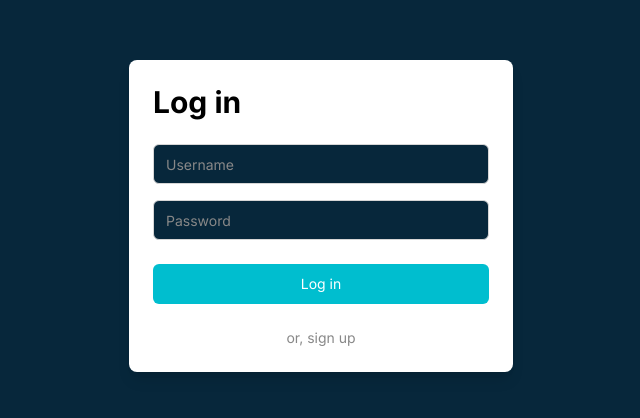
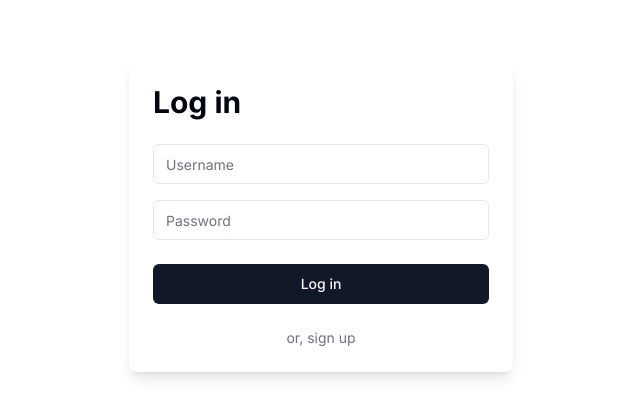
Before and after one commit to SadiqNaizam/mlo-a774-a70b, a React (Vite) app: page / in a window 1280 px wide. Shown: the part 184-602 px from the top of the page, without its empty margins (319-959 px from the left). Built offline with nearby package versions, Linux system fonts and the light colour scheme.

Commit message:
Updated code files: index.css

```diff
--- a/src/index.css
+++ b/src/index.css
@@ -1,4 +1,4 @@
-@import url('https://fonts.googleapis.com/css2?family=Inter:wght@400;700&display=swap');
+@import url('https://fonts.googleapis.com/css2?family=Inter:wght@400;500;600;700&display=swap');
 
 @tailwind base;
 @tailwind components;
@@ -6,47 +6,58 @@
 
 @layer base {
   :root {
-    --background: 203 78.1% 13.1%;
-    --foreground: 0 0% 100%;
-
+    --background: 0 0% 100%;
+    --foreground: 224 71.4% 4.1%;
     --card: 0 0% 100%;
-    --card-foreground: 0 0% 0%;
-
+    --card-foreground: 224 71.4% 4.1%;
     --popover: 0 0% 100%;
-    --popover-foreground: 0 0% 0%;
-
-    --primary: 185 100% 40.6%;
-    --primary-foreground: 0 0% 100%;
-
-    --secondary: 210 40% 96.1%;
-    --secondary-foreground: 222.2 47.4% 11.2%;
-
-    --muted: 210 40% 96.1%;
-    --muted-foreground: 0 0% 53.3%;
-
-    --accent: 185 100% 40.6%;
-    --accent-foreground: 0 0% 100%;
-
+    --popover-foreground: 224 71.4% 4.1%;
+    --primary: 220.9 39.3% 11%;
+    --primary-foreground: 210 20% 98%;
+    --secondary: 220 14.3% 95.9%;
+    --secondary-foreground: 220.9 39.3% 11%;
+    --muted: 220 14.3% 95.9%;
+    --muted-foreground: 220 8.9% 46.1%;
+    --accent: 220 14.3% 95.9%;
+    --accent-foreground: 220.9 39.3% 11%;
     --destructive: 0 84.2% 60.2%;
-    --destructive-foreground: 0 0% 100%;
-
-    --border: 0 0% 83.9%;
-    --input: 0 0% 83.9%;
-    --ring: 185 100% 40.6%;
-
+    --destructive-foreground: 210 20% 98%;
+    --border: 220 13% 91%;
+    --input: 220 13% 91%;
+    --ring: 224 71.4% 4.1%;
     --radius: 0.5rem;
   }
 
-  /* Note: The .dark class is removed as it's not specified in the PRD for this single-view page. */
+  .dark {
+    --background: 224 71.4% 4.1%;
+    --foreground: 210 20% 98%;
+    --card: 224 71.4% 4.1%;
+    --card-foreground: 210 20% 98%;
+    --popover: 224 71.4% 4.1%;
+    --popover-foreground: 210 20% 98%;
+    --primary: 210 20% 98%;
+    --primary-foreground: 220.9 39.3% 11%;
+    --secondary: 215 27.9% 16.9%;
+    --secondary-foreground: 210 20% 98%;
+    --muted: 215 27.9% 16.9%;
+    --muted-foreground: 217.9 10.6% 64.9%;
+    --accent: 215 27.9% 16.9%;
+    --accent-foreground: 210 20% 98%;
+    --destructive: 0 62.8% 30.6%;
+    --destructive-foreground: 210 20% 98%;
+    --border: 215 27.9% 16.9%;
+    --input: 215 27.9% 16.9%;
+    --ring: 216 12.2% 83.9%;
+  }
 }
 
 @layer base {
   * {
     @apply border-border;
   }
-
   body {
     @apply bg-background text-foreground;
+    font-feature-settings: "rlig" 1, "calt" 1;
     font-family: 'Inter', system-ui, sans-serif;
   }
 }
```
